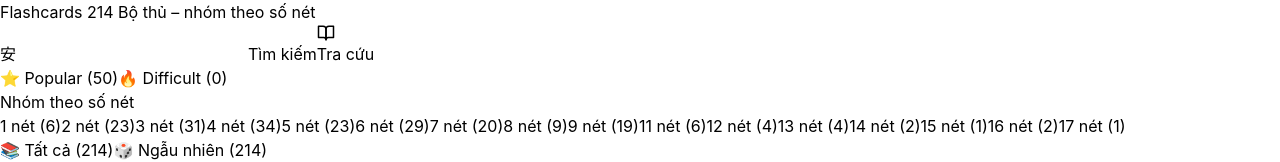
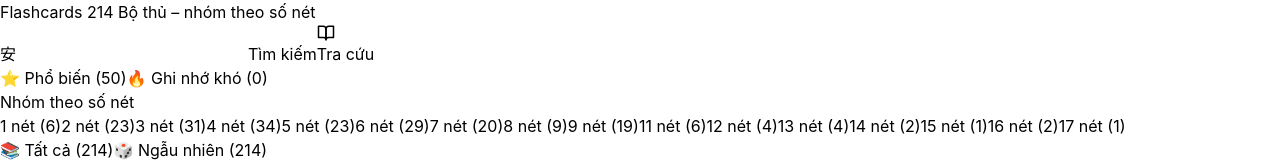
Before and after one commit to vinh-tuong/214, a React (Vite) app: page / in a window 1280 px wide. Shown: the top 162 px of the page. Built offline with nearby package versions, Linux system fonts and the light colour scheme.

Commit message:
change popular and difficult to vietnamese

```diff
--- a/src/App.jsx
+++ b/src/App.jsx
@@ -240,7 +240,7 @@ function App() {
                   }`}
                   onClick={() => setStroke("popular")}
                 >
-                  ⭐ Popular ({popularGroup.length})
+                  ⭐ Phổ biến ({popularGroup.length})
                 </Button>
 
                 <Button
@@ -253,7 +253,7 @@ function App() {
                   }`}
                   onClick={() => setStroke("difficult")}
                 >
-                  🔥 Difficult ({difficultGroup.length})
+                  🔥 Ghi nhớ khó ({difficultGroup.length})
                 </Button>
               </div>
 
```
